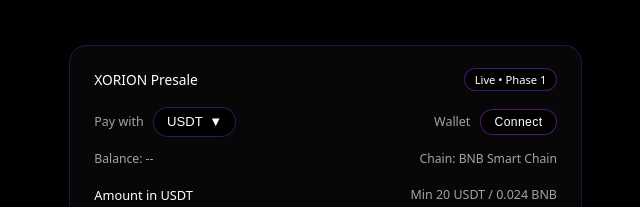
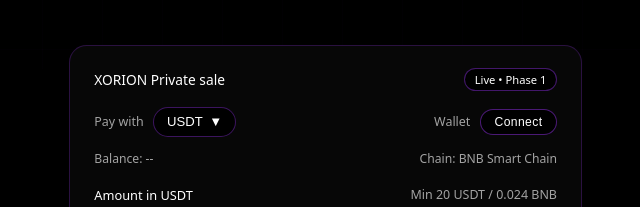
Before and after one commit to Chikwenduagwu/dobby-legaladvisor, a plain HTML site: page index.html in a window 1280 px wide. Shown: the part 731-938 px from the top of the page, 618-1258 px from the left. Drawn offline with Linux system fonts and the light colour scheme.

Commit message:
Update index.html

```diff
--- a/index.html
+++ b/index.html
@@ -808,7 +808,7 @@ Effortlessly.</h1>
         </div>
         <div class="card">
           <div class="card-head">
-            <span>XORION Presale</span>
+            <span>XORION Private sale</span>
             <span class="chip-soft">Live • Phase 1</span>
           </div>
           <div class="row">
```
